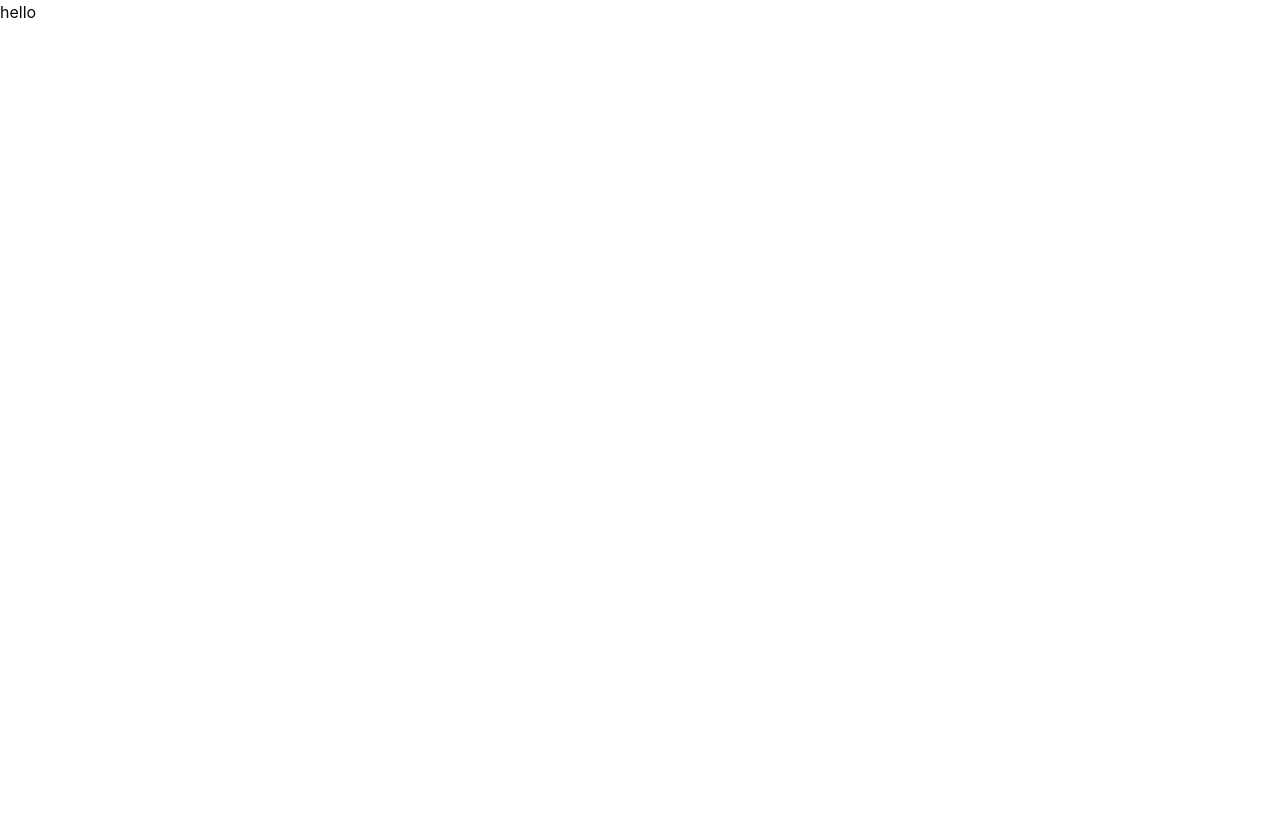
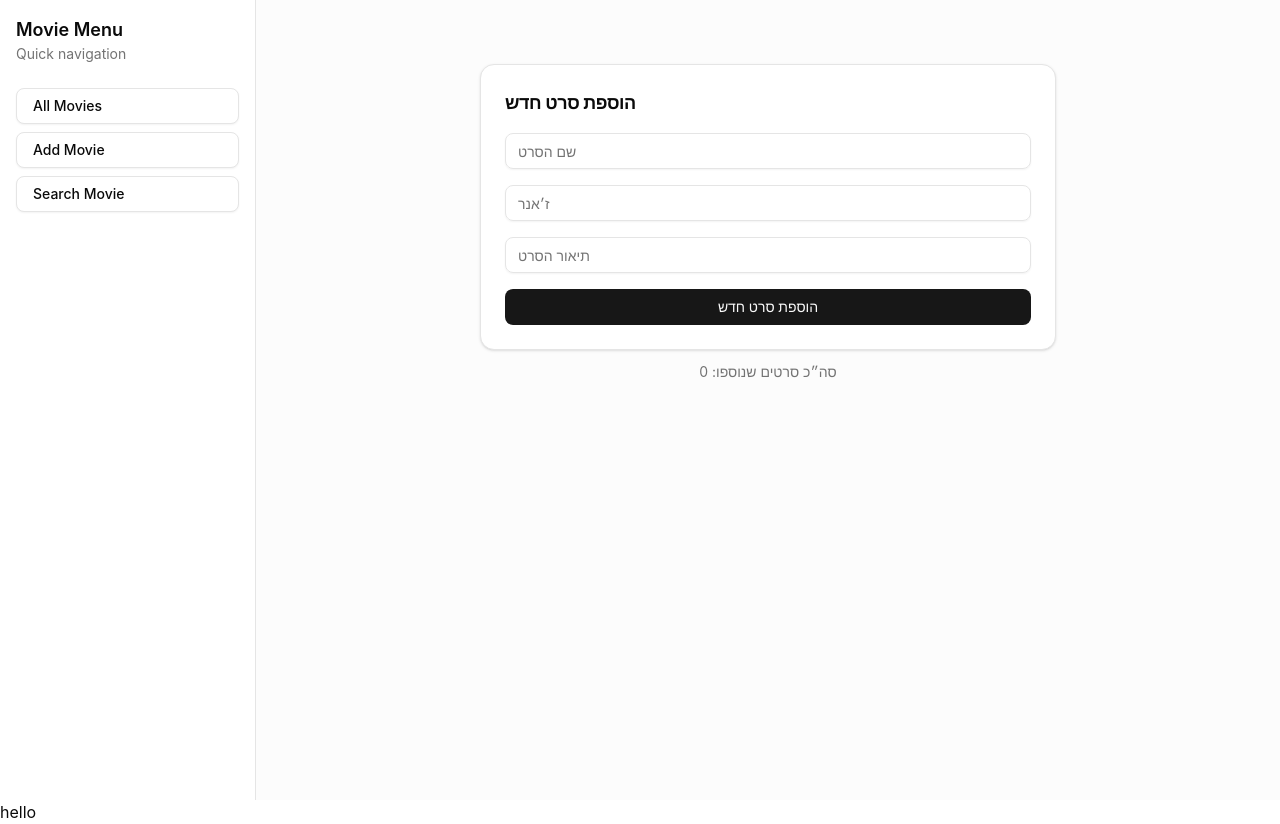
Before and after one commit to shifu5142/SV-Test, a React (Vite) app: page /add-movie in a window 1280 px wide. Before the commit this address had no page. Before the commit the page ends 800 px from the top, so only its background shows below. Built offline with nearby package versions, Linux system fonts and the light colour scheme.

Commit message:
added addMovie page with input ruls(i remove the add function)

```diff
--- a/src/App.tsx
+++ b/src/App.tsx
@@ -1,4 +1,5 @@
 import { BrowserRouter, Routes, Route } from "react-router-dom";
+import AddMovie from "./components/add-movie";
 import Home from "./components/ui/home";
 function App() {
   // Strip trailing slashes so we never get "//"
@@ -18,6 +19,9 @@ function App() {
       <BrowserRouter>
         <Routes>
           <Route path="/" element={<Home />} />
+          <Route path="/add-movie" element={<AddMovie />} />
+          <Route path="/search-movie" element={<searchMovie />} />
+          <Route path="/all-movies" element={<allMovies />} />
         </Routes>
       </BrowserRouter>
       <h1>hello</h1>
--- a/src/components/add-movie.tsx
+++ b/src/components/add-movie.tsx
@@ -1,5 +1,6 @@
 import { useState } from "react";
 
+import MenuBar from "@/components/menu-bar";
 import { Button } from "@/components/ui/button";
 import { Card, CardContent, CardHeader, CardTitle } from "@/components/ui/card";
 import { Input } from "@/components/ui/input";
@@ -41,8 +42,21 @@ function AddMovie() {
       return;
     }
 
-    return (
-      <div className="min-h-screen bg-muted/30 p-4">
+    setMovies((prev) => [
+      ...prev,
+      { name: trimmedName, genre: trimmedGenre, description: trimmedDescription },
+    ]);
+    setMovieName("");
+    setGenre("");
+    setDescription("");
+    alert("הסרט נוסף בהצלחה!");
+  };
+
+  return (
+    <div className="min-h-screen bg-muted/30 flex">
+      <MenuBar />
+
+      <main className="flex-1 p-4 md:p-8">
         <Card className="mx-auto mt-8 w-full max-w-xl">
           <CardHeader>
             <CardTitle>הוספת סרט חדש</CardTitle>
@@ -77,8 +91,8 @@ function AddMovie() {
         <p className="mt-3 text-center text-sm text-muted-foreground">
           סה״כ סרטים שנוספו: {movies.length}
         </p>
-      </div>
-    );
-  };
+      </main>
+    </div>
+  );
 }
 export default AddMovie;
```
